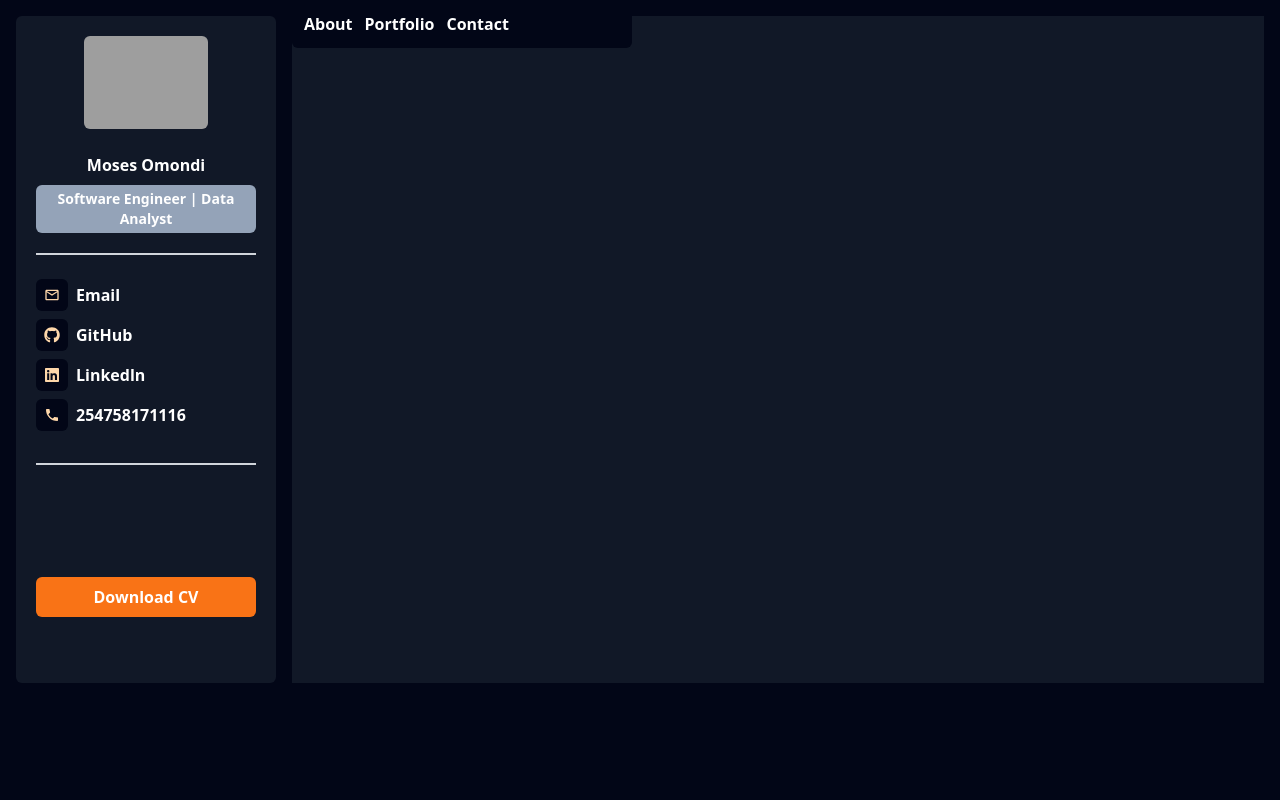
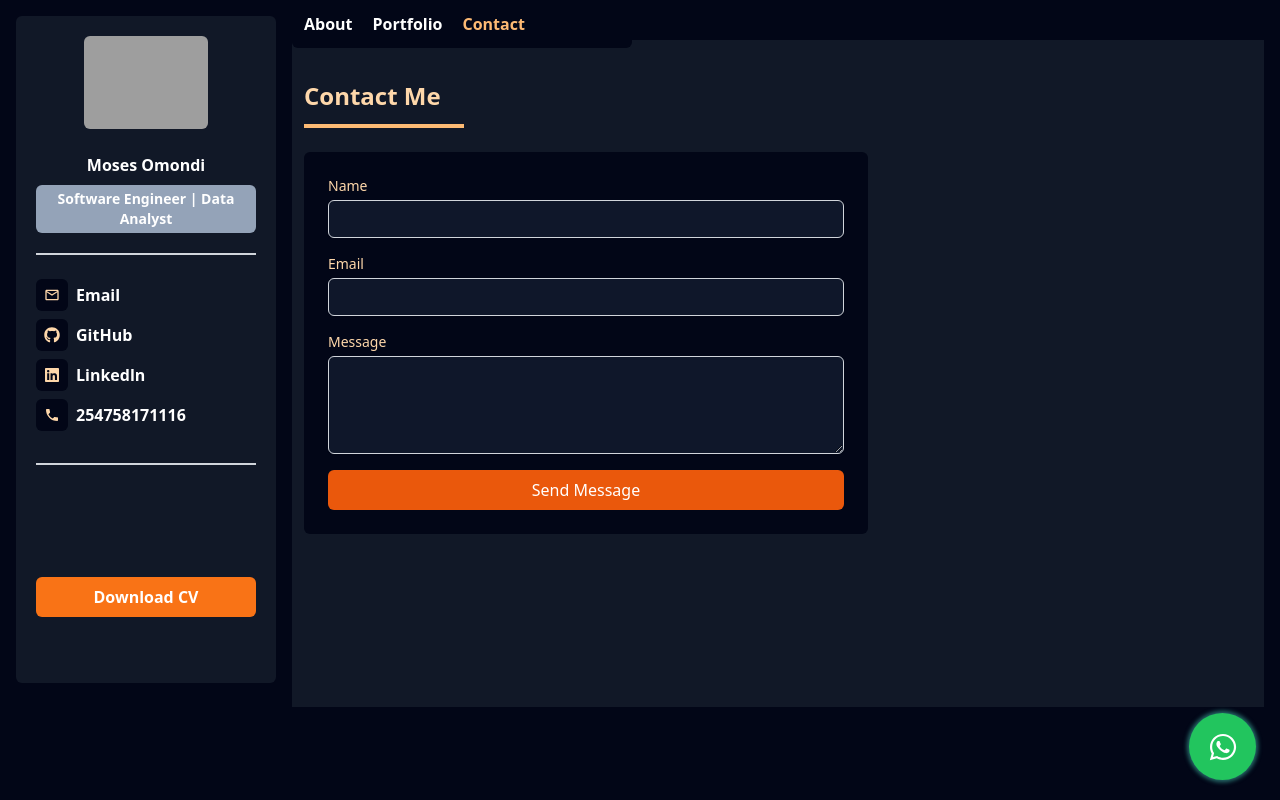
Before and after one commit to Mosesomo/portfolio_v2, a React (Vite) app: page /contact in a window 1280 px wide. Built offline with nearby package versions, Linux system fonts and the light colour scheme; grey boxes are pictures that could not be loaded.

Commit message:
completed the whatsapp button and contact form

```diff
--- a/src/App.jsx
+++ b/src/App.jsx
@@ -1,4 +1,5 @@
 import { BrowserRouter as Router, Routes, Route } from 'react-router-dom';
+import { FaWhatsapp } from "react-icons/fa";
 import Sidebar from './components/SideBar';
 import About from './pages/About';
 import Resume from './pages/Resume';
@@ -8,7 +9,8 @@ import Nav from './components/Nav';
 
 const App = () => {
   return (
-      <div className="h-full md:h-screen bg-slate-950 flex justify-start">
+    <div className="min-h-screen bg-slate-950">
+      <div className="flex justify-start">
         <Sidebar />
         <div className='p-4 pl-0 pb-6 w-full'>
           <div className='bg-gray-900 lg:h-[667px]'>
@@ -25,6 +27,18 @@ const App = () => {
         </div>
       </div>
 
+      {/* Fixed WhatsApp Button */}
+      <div className='fixed bottom-5 right-6'>
+        <a
+          href="https://wa.me/+254758171116"
+          target="_blank"
+          rel="noopener noreferrer"
+          className="flex items-center justify-center bg-green-500 text-white rounded-full h-[67px] w-[67px] hover:bg-green-600 transition duration-300 ease-in-out transform hover:scale-110 animate-pulseGreen"
+        >
+          <FaWhatsapp size={30} />
+        </a>
+      </div>
+    </div>
   );
 };
 
--- a/src/components/Nav.jsx
+++ b/src/components/Nav.jsx
@@ -1,21 +1,37 @@
-import { Link } from 'react-router-dom'
+import { NavLink } from 'react-router-dom';
 
 const Nav = () => {
     return (
         <div className='bg-slate-950 w-[340px] p-3 rounded-b-md fixed top-0'>
-            <div className='w-full text-white flex gap-3'>
-                <Link to='/'>
-                    <h4 className='font-bold hover:text-orange-300'>About</h4>
-                </Link>
-                <Link to='/portfolio'>
-                    <h4 className='font-bold hover:text-orange-300'>Portfolio</h4>
-                </Link>
-                <Link to='/contact'>
-                    <h4 className='font-bold hover:text-orange-300'>Contact</h4>
-                </Link>
+            <div className='w-full text-white flex gap-5'>
+                <NavLink
+                    to='/'
+                    className={({ isActive }) =>
+                        isActive ? 'font-bold text-orange-300' : 'font-bold hover:text-orange-300'
+                    }
+                    end
+                >
+                    About
+                </NavLink>
+                <NavLink
+                    to='/portfolio'
+                    className={({ isActive }) =>
+                        isActive ? 'font-bold text-orange-300' : 'font-bold hover:text-orange-300'
+                    }
+                >
+                    Portfolio
+                </NavLink>
+                <NavLink
+                    to='/contact'
+                    className={({ isActive }) =>
+                        isActive ? 'font-bold text-orange-300' : 'font-bold hover:text-orange-300'
+                    }
+                >
+                    Contact
+                </NavLink>
             </div>
         </div>
-    )
-}
+    );
+};
 
-export default Nav
+export default Nav;
--- a/src/components/SideBar.jsx
+++ b/src/components/SideBar.jsx
@@ -19,11 +19,11 @@ const Sidebar = () => {
                     </div>
                     <div className='flex gap-2 items-center'>
                         <FaGithub size={32} className='text-orange-200 bg-slate-950 p-2 rounded-md'/>
-                        <a className='font-semibold hover:text-orange-200 transition duration-300 ease-in-out' href="https://github.com/Mosesomo">GitHub</a>
+                        <a className='font-semibold hover:text-orange-200 transition duration-300 ease-in-out' href="https://github.com/Mosesomo"  target='_blank' rel="noopener noreferrer">GitHub</a>
                     </div>
                     <div className='flex gap-2 items-center'>
                         <FaLinkedin size={32} className='text-orange-200 bg-slate-950 p-2 rounded-md'/>
-                        <a className='font-semibold hover:text-orange-200 transition duration-300 ease-in-out' href="https://www.linkedin.com/in/moses-wamboga-698a8825">Linkedln</a>
+                        <a className='font-semibold hover:text-orange-200 transition duration-300 ease-in-out' href="https://www.linkedin.com/in/moses-wamboga-698a8825"  target='_blank' rel="noopener noreferrer">Linkedln</a>
                     </div>
                     <div className='flex gap-2 items-center'>
                         <MdLocalPhone size={32} className='text-orange-200 bg-slate-950 p-2 rounded-md'/>
--- a/src/pages/Contact.jsx
+++ b/src/pages/Contact.jsx
@@ -1,9 +1,52 @@
+import React from 'react';
+
 const Contact = () => {
     return (
-        <div>
-            Contact Page
+        <div className='p-3 w-full mt-6 text-white h-full'>
+            <h3 className='text-orange-200 font-bold text-2xl mt-7'>Contact Me</h3>
+            <div className='border-2 border-orange-300 w-[160px] mt-3'></div>
+            <div className='bg-slate-950 p-6 rounded-md mt-6 max-w-[564px]'>
+                <form action="https://formspree.io/f/xqazwapq" method="POST">
+                    <div className="mb-4">
+                        <label htmlFor="name" className="block text-sm font-medium text-orange-200">Name</label>
+                        <input
+                            type="text"
+                            id="name"
+                            name="name"
+                            className="mt-1 block w-full px-3 py-2 border border-gray-300 rounded-md shadow-sm focus:outline-none focus:ring-orange-300 focus:border-orange-300 sm:text-sm bg-slate-900 text-white"
+                            required
+                        />
+                    </div>
+                    <div className="mb-4">
+                        <label htmlFor="email" className="block text-sm font-medium text-orange-200">Email</label>
+                        <input
+                            type="email"
+                            id="email"
+                            name="_replyto"
+                            className="mt-1 block w-full px-3 py-2 border border-gray-300 rounded-md shadow-sm focus:outline-none focus:ring-orange-300 focus:border-orange-300 sm:text-sm bg-slate-900 text-white"
+                            required
+                        />
+                    </div>
+                    <div className="mb-4">
+                        <label htmlFor="message" className="block text-sm font-medium text-orange-200">Message</label>
+                        <textarea
+                            id="message"
+                            name="message"
+                            rows="4"
+                            className="mt-1 block w-full px-3 py-2 border border-gray-300 rounded-md shadow-sm focus:outline-none focus:ring-orange-300 focus:border-orange-300 sm:text-sm bg-slate-900 text-white"
+                            required
+                        />
+                    </div>
+                    <button
+                        type="submit"
+                        className="w-full bg-orange-600 text-white px-4 py-2 rounded-md hover:bg-orange-400 transition duration-200"
+                    >
+                        Send Message
+                    </button>
+                </form>
+            </div>
         </div>
-    )
-}
+    );
+};
 
-export default Contact
+export default Contact;
--- a/src/pages/Portfolio.jsx
+++ b/src/pages/Portfolio.jsx
@@ -10,31 +10,31 @@ const Portfolio = () => {
             <h3 className='text-orange-200 font-bold text-2xl mt-6'>Portfolio</h3>
             <div className='border-2 border-orange-300 w-[160px] mt-3'></div>
             <div className='mt-6 grid grid-cols-1 sm:grid-cols-2 lg:grid-cols-4 gap-3'>
-                <div className='bg-slate-950 p-3'>
-                    <a href='https://healthcarechatbot-9nij.onrender.com/'>
+                <div className='bg-slate-950 p-3 rounded-md transition duration-300 ease-in-out transform hover:scale-110'>
+                    <a href='https://healthcarechatbot-9nij.onrender.com/' target='_blank' rel="noopener noreferrer">
                         <img className='w-full h-[176px] object-cover rounded-md hover:bg-opacity/80' src={bot}></img>
                     </a>
                     <p className='mt-3 font-semibold text-orange-200'>HealthCare system</p>
                 </div>
-                <div className='bg-slate-950 p-3 rounded-md'>
-                    <a href='https://blog-7n5d.onrender.com/'>
+                <div className='bg-slate-950 p-3 rounded-md transition duration-300 ease-in-out transform hover:scale-110'>
+                    <a href='https://blog-7n5d.onrender.com/' target='_blank' rel="noopener noreferrer">
                         <img className='w-full h-[176px] object-cover rounded-md hover:bg-opacity/80' src={blog}></img>
                     </a>
                     <p className='mt-3 font-semibold text-orange-200'>Blog Application</p>
                 </div>
-                <div className='bg-slate-950 p-3 rounded-md'>
+                <div className='bg-slate-950 p-3 rounded-md transition duration-300 ease-in-out transform hover:scale-110' target='_blank' rel="noopener noreferrer">
                     <a href='https://estate-finder.onrender.com/'>
                         <img className='w-full h-[176px] object-cover rounded-md hover:bg-opacity/80' src={reales}></img>
                     </a>
                     <p className='mt-3 font-semibold text-orange-200'>Real Estate Finder</p>
                 </div>
-                <div className='bg-slate-950 p-3 rounded-md'>
-                    <a href='https://dulcet-cranachan-2aeddc.netlify.app/'>
+                <div className='bg-slate-950 p-3 rounded-md transition duration-300 ease-in-out transform hover:scale-110'>
+                    <a href='https://dulcet-cranachan-2aeddc.netlify.app/' target='_blank' rel="noopener noreferrer">
                         <img className='w-full h-[176px] object-cover rounded-md hover:bg-opacity/80' src={netflix}></img>
                     </a>
                     <p className='mt-3 font-semibold text-orange-200'>Movie Recommender Application(Netflix)</p>
                 </div>
-                <div className='bg-slate-950 p-3 rounded-md'>
+                <div className='bg-slate-950 p-3 rounded-md transition duration-300 ease-in-out transform hover:scale-110'>
                     <a href=''>
                         <img className='w-full h-[176px] object-cover rounded-md hover:bg-opacity/80' src={vote}></img>
                     </a>
--- a/tailwind.config.js
+++ b/tailwind.config.js
@@ -5,7 +5,17 @@ export default {
     "./src/**/*.{js,jsx}",
   ],
   theme: {
-    extend: {},
+    extend: {
+      keyframes: {
+        pulseGreen: {
+          '0%, 100%': { boxShadow: '0 0 0 0 rgba(67, 189, 173, 0.7)' },
+          '50%': { boxShadow: '0 0 20px 10px rgba(67, 189, 173, 0)' },
+        },
+      },
+      animation: {
+        pulseGreen: 'pulseGreen 2s infinite',
+      },
+    },
   },
   plugins: [],
 }
```
